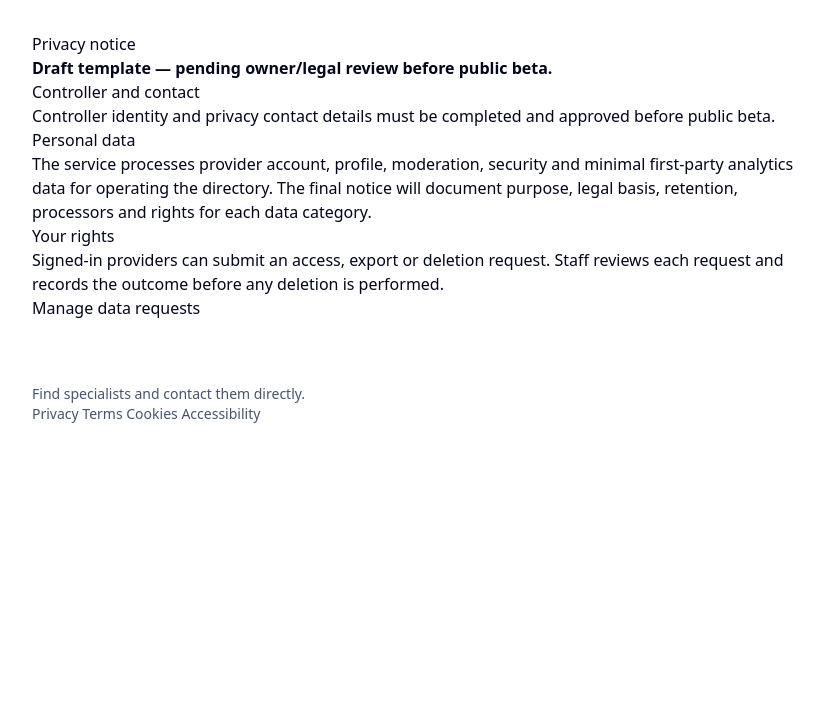
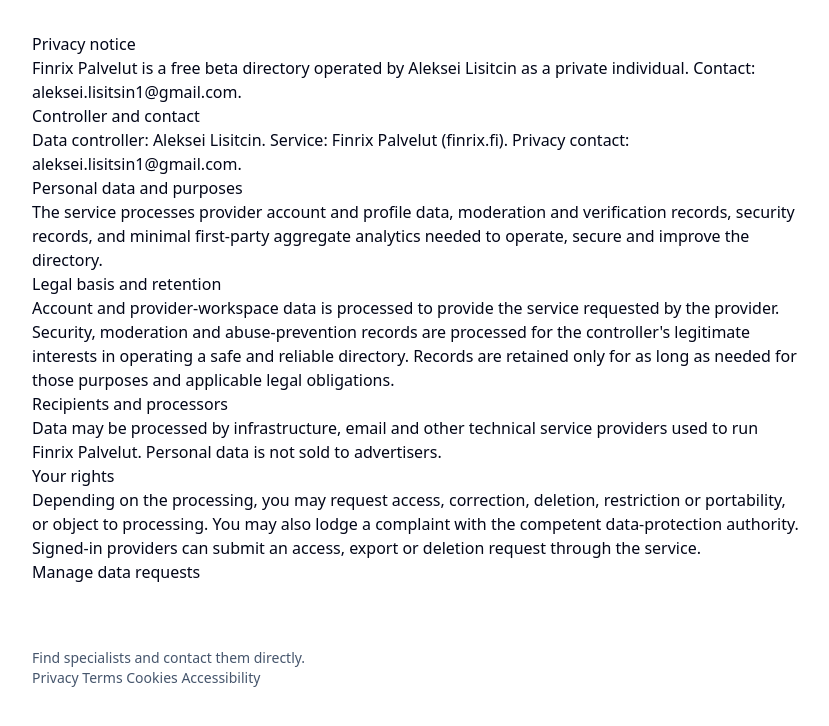
Before and after one commit to StrayForest/palvelut, a Django app: page /palvelut/en/legal/privacy/ in a window 1280 px wide. Shown: the part 57-783 px from the top of the page, without its empty margins (64-893 px from the left). Run offline with Django 5.2, Linux system fonts and the light colour scheme; style sheets or scripts are compiled from the project's sources; parts of the project's set-up code (start-up, migrations or seed data) failed here and were passed over; some libraries are stand-ins or nearby versions.

Commit message:
P4: complete owner-reviewed public legal surfaces

```diff
--- a/templates/legal/document.html
+++ b/templates/legal/document.html
@@ -6,30 +6,40 @@
 {% block content %}
 <article class="prose max-w-3xl">
   <h1>{{ document_title }}</h1>
-  <p><strong>{% translate "Draft template — pending owner/legal review before public beta." %}</strong></p>
+  <p>{% translate "Finrix Palvelut is a free beta directory operated by Aleksei Lisitcin as a private individual. Contact: aleksei.lisitsin1@gmail.com." %}</p>
 
   {% if document == "privacy" %}
     <h2>{% translate "Controller and contact" %}</h2>
-    <p>{% translate "Controller identity and privacy contact details must be completed and approved before public beta." %}</p>
-    <h2>{% translate "Personal data" %}</h2>
-    <p>{% translate "The service processes provider account, profile, moderation, security and minimal first-party analytics data for operating the directory. The final notice will document purpose, legal basis, retention, processors and rights for each data category." %}</p>
+    <p>{% translate "Data controller: Aleksei Lisitcin. Service: Finrix Palvelut (finrix.fi). Privacy contact: aleksei.lisitsin1@gmail.com." %}</p>
+    <h2>{% translate "Personal data and purposes" %}</h2>
+    <p>{% translate "The service processes provider account and profile data, moderation and verification records, security records, and minimal first-party aggregate analytics needed to operate, secure and improve the directory." %}</p>
+    <h2>{% translate "Legal basis and retention" %}</h2>
+    <p>{% translate "Account and provider-workspace data is processed to provide the service requested by the provider. Security, moderation and abuse-prevention records are processed for the controller's legitimate interests in operating a safe and reliable directory. Records are retained only for as long as needed for those purposes and applicable legal obligations." %}</p>
+    <h2>{% translate "Recipients and processors" %}</h2>
+    <p>{% translate "Data may be processed by infrastructure, email and other technical service providers used to run Finrix Palvelut. Personal data is not sold to advertisers." %}</p>
     <h2>{% translate "Your rights" %}</h2>
-    <p>{% translate "Signed-in providers can submit an access, export or deletion request. Staff reviews each request and records the outcome before any deletion is performed." %}</p>
+    <p>{% translate "Depending on the processing, you may request access, correction, deletion, restriction or portability, or object to processing. You may also lodge a complaint with the competent data-protection authority. Signed-in providers can submit an access, export or deletion request through the service." %}</p>
     <p><a href="{% url 'data-subject-requests' %}">{% translate "Manage data requests" %}</a></p>
   {% elif document == "terms" %}
+    <h2>{% translate "Beta service" %}</h2>
+    <p>{% translate "Finrix Palvelut is currently provided free of charge as a beta directory. Listing in the directory does not create an employment, agency or endorsement relationship with the operator." %}</p>
     <h2>{% translate "Provider responsibility" %}</h2>
-    <p>{% translate "Providers are responsible for supplying accurate public identity, service, price, area and contact information and for keeping it current." %}</p>
-    <h2>{% translate "Moderation" %}</h2>
-    <p>{% translate "Profiles and revisions may be reviewed, corrected, unpublished or rejected when they do not meet directory, safety or legal requirements. Final provider terms require owner/legal approval." %}</p>
+    <p>{% translate "Providers are responsible for supplying accurate public identity, service, price, area and contact information and for keeping it current. Providers must have the right to publish all submitted content." %}</p>
+    <h2>{% translate "Verification and moderation" %}</h2>
+    <p>{% translate "A verification label confirms only the specific fact, source and check date shown. It does not guarantee service quality or any licence that was not explicitly checked. Profiles and revisions may be corrected, unpublished, suspended or rejected when necessary for directory integrity, safety or legal compliance." %}</p>
+    <h2>{% translate "Availability" %}</h2>
+    <p>{% translate "The beta service may change, be interrupted or be discontinued. The operator does not guarantee uninterrupted availability or that every provider or service in Finland is represented." %}</p>
   {% elif document == "cookies" %}
     <h2>{% translate "Current cookie use" %}</h2>
-    <p>{% translate "The application uses essential security and session mechanisms for provider and staff accounts. Product analytics are first-party and aggregate and do not create cross-site visitor profiles." %}</p>
-    <p>{% translate "The final policy will list production cookies, purposes and retention before public beta." %}</p>
+    <p>{% translate "Finrix Palvelut uses only cookies and equivalent storage needed for security, sessions and signed-in account functionality. Product analytics are first-party and aggregate and do not create cross-site visitor profiles." %}</p>
+    <h2>{% translate "Advertising and tracking" %}</h2>
+    <p>{% translate "The free beta does not use advertising cookies or cross-site behavioural tracking. If optional analytics, advertising or other non-essential storage is introduced later, this policy and the consent mechanism will be updated before that use begins." %}</p>
   {% elif document == "accessibility" %}
-    <h2>{% translate "Accessibility target" %}</h2>
-    <p>{% translate "Finrix Palvelut targets WCAG 2.2 AA. Automated checks are supplemented by keyboard and screen-reader review." %}</p>
+    <h2>{% translate "Accessibility" %}</h2>
+    <p>{% translate "Finrix Palvelut targets WCAG 2.2 AA as a product quality standard. Automated accessibility checks are supplemented by keyboard and screen-reader testing." %}</p>
+    <p>{% translate "This statement does not claim that Finrix Palvelut is legally within the scope of every accessibility obligation that applies to public bodies or covered consumer services." %}</p>
     <h2>{% translate "Feedback" %}</h2>
-    <p>{% translate "The public accessibility contact and reviewed statement will be completed before public beta." %}</p>
+    <p>{% translate "If you encounter an accessibility problem or need content in another accessible form, contact Aleksei Lisitcin at aleksei.lisitsin1@gmail.com. Accessibility feedback will be reviewed as part of the beta quality process." %}</p>
   {% endif %}
 </article>
 {% endblock %}
```
